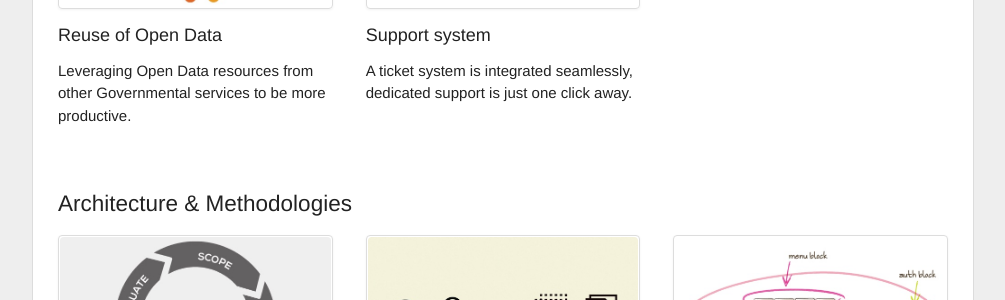
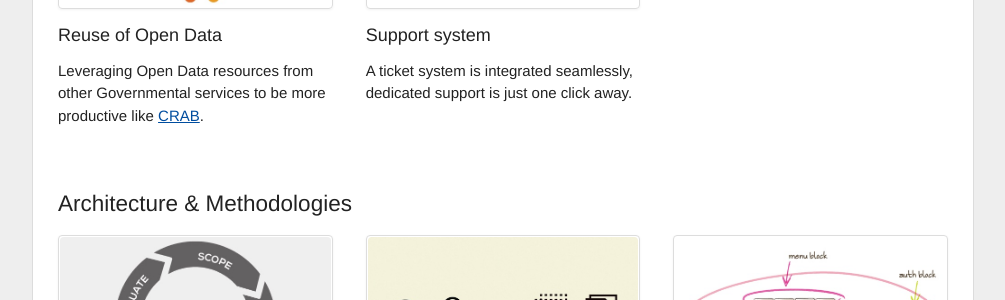
Before and after one commit to timble/www.openpolice.be, a Jekyll site: the page built from features/index.html, in a window 1280 px wide and 900 px high, scrolled down 2094 px. Shown: the part 198-498 px from the top of the window, without its empty margins (137-1142 px from the left). Built offline with Jekyll 4.4.1, drawn with Linux system fonts in a browser that asks for light colours.

Commit message:
Extended the features overview

```diff
--- a/_data/features.yml
+++ b/_data/features.yml
@@ -31,7 +31,7 @@
     - title: Support system
       description: A ticket system is integrated seamlessly, dedicated support is just one click away.
     - title: Reuse of Open Data
-      description: Leveraging Open Data resources from other Governmental services to be more productive.
+      description: Leveraging Open Data resources from other Governmental services to be more productive like [CRAB](https://www.agiv.be/international/en/products/crab-en).
 - title: Architecture & Methodologies
   features:
     - title: Component based
```
